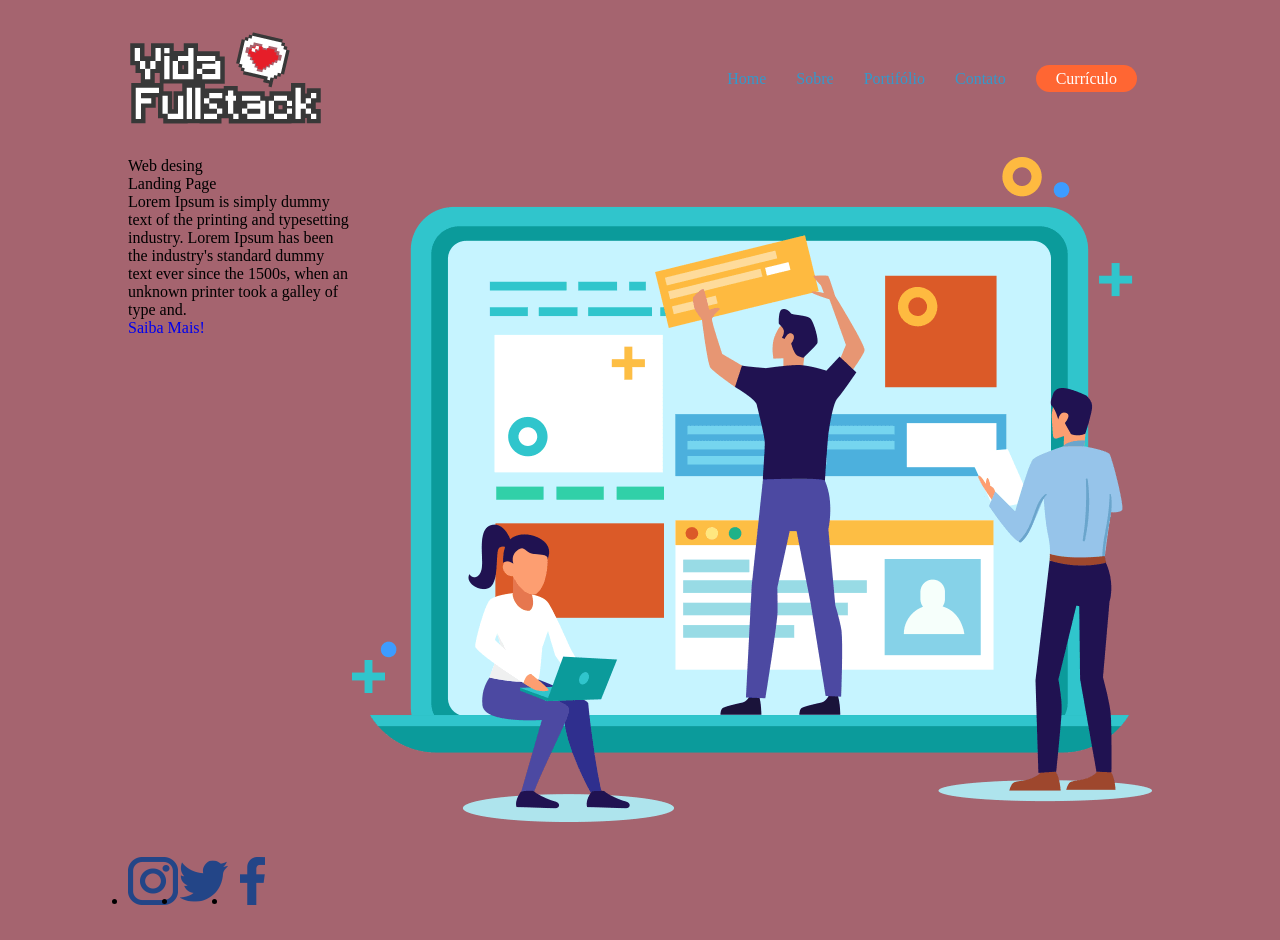
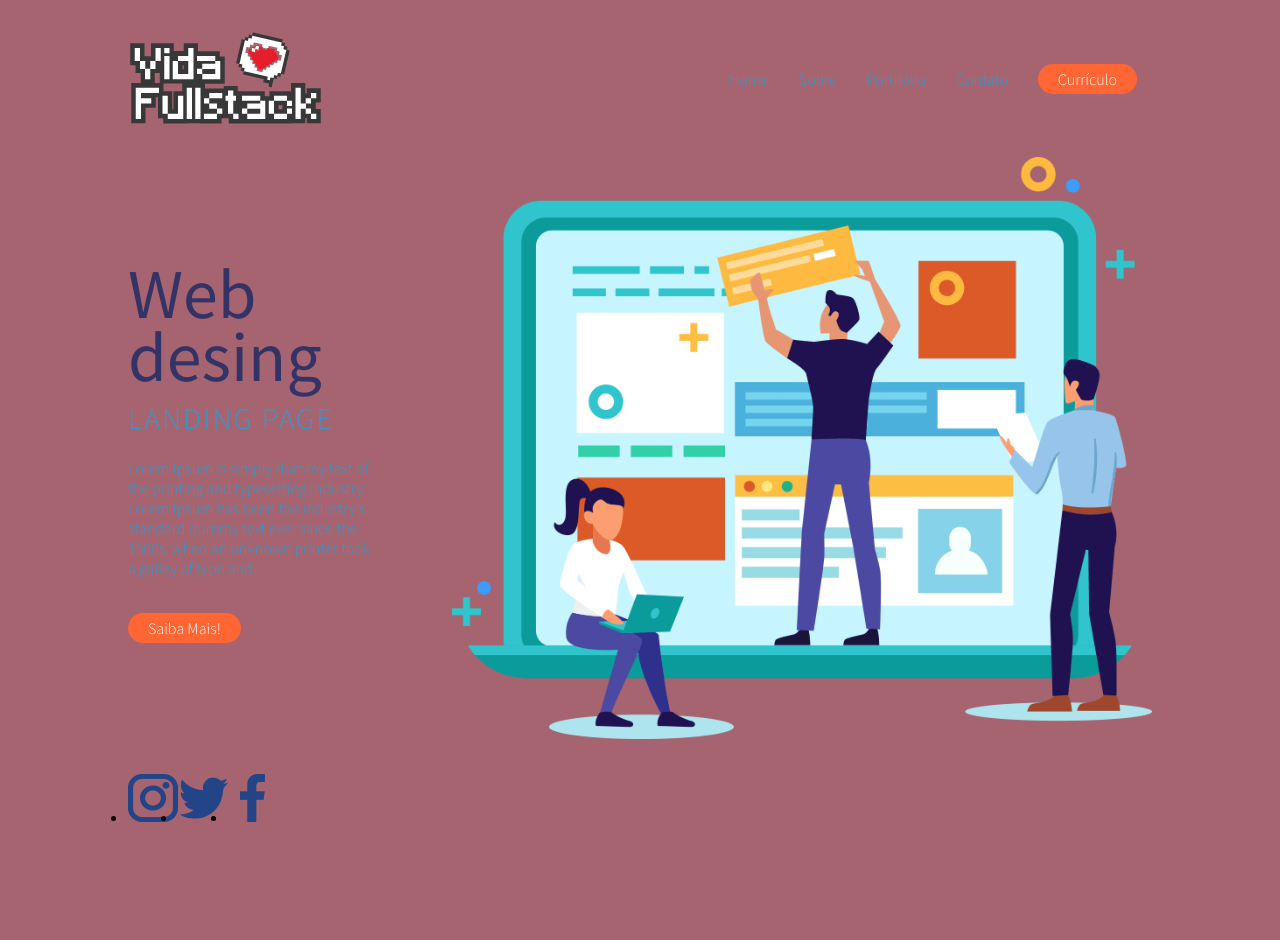
Before and after one commit to EstherAzevedo/Estudos, a plain HTML site: page index.html in a window 1280 px wide. After the commit the page ends 857 px from the top, so only its background shows below. Drawn offline with Linux system fonts and the light colour scheme.

Commit message:
Criação do Main e arquivos

```diff
--- /dev/null
+++ b/assets/css/main.css
@@ -0,0 +1,36 @@
+.sobre-web-design {
+  justify-content: space-between;
+  align-items: center;
+
+}
+
+.sobre-web-design article {
+  width: 250px;
+}
+
+.sobre-web-design article h1 {
+  font-size: 70px;
+  line-height: 90%;
+  font-weight: 400;
+  color: #333366;
+}
+
+.sobre-web-design article h2,
+.sobre-web-design article p {
+  color: #3399cc;
+}
+
+.sobre-web-design article h2 {
+  font-size: 30px;
+  text-transform: uppercase;
+  letter-spacing: 2px;
+  line-height: 200%;
+}
+
+.sobre-web-design article p {
+  margin: 10px 0 40px 0;
+}
+
+.sobre-web-design figcaption img {
+  width: 700px;
+}
--- a/assets/css/style.css
+++ b/assets/css/style.css
@@ -3,14 +3,16 @@
 
 @import "./header.css";
 @import "./buttons.css";
+@import "./main.css";
 
+/*Reset Css*/
 * {
   margin: 0;
   padding: 0;
   border: 0;
   font-size: 100%;
   font-family: 'Source Sans Pro', sans-serif;
-  font: inherit;
+  font-weight: 300;
   vertical-align: baseline;
   text-decoration: none;
   background: rgb(165, 100, 111);
--- a/index.html
+++ b/index.html
@@ -46,7 +46,7 @@
     <!--Container-->
     <main class="container">
 
-        <section class="row">
+        <section class="row sobre-web-design">
 
             <article>
                 <!--Conteúdo de Texto Sobre o Site-->
@@ -59,7 +59,7 @@
                     and. </p>
 
 
-                <a href="#">Saiba Mais!</a>
+                <a href="#" class="btn btn-laranja">Saiba Mais!</a>
             </article>
 
             <figcaption>
```
